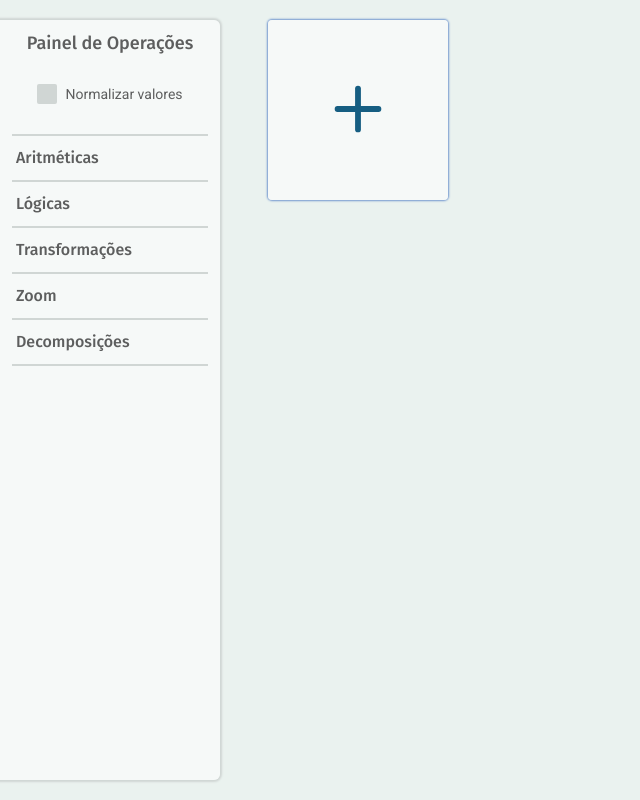
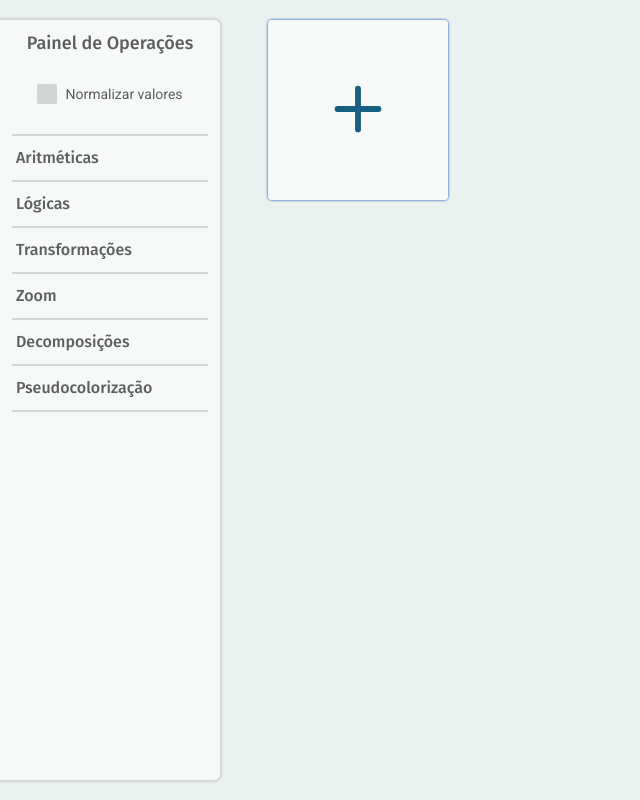
Before and after one commit to RiadOliveira/PixelForge, a React (Vite) app: page / in a window 1280 px wide. Shown: the whole page, without its empty margins (0-640 px from the left). Built offline with nearby package versions, Linux system fonts and the light colour scheme.

Commit message:
Pseudocolorization operations finished

```diff
--- a/src/components/OperationPanel/index.tsx
+++ b/src/components/OperationPanel/index.tsx
@@ -15,6 +15,10 @@ import {
   DECOMPOSITIONS,
   DecompositionsKey,
 } from 'types/operationsNames/decompositions';
+import {
+  PSEUDOCOLORIZATION_OPERATIONS,
+  PseudocolorizationKey,
+} from 'types/operationsNames/pseudocolorization';
 
 export const OperationPanel = () => {
   const { selectedImages, normalizeValues, setNormalizeValues } = useImages();
@@ -80,6 +84,16 @@ export const OperationPanel = () => {
             />
           ))}
         </Operations.Root>
+
+        <Operations.Root title="Pseudocolorização">
+          {Object.entries(PSEUDOCOLORIZATION_OPERATIONS).map(([key, value]) => (
+            <Operations.Operation
+              key={key}
+              title={value}
+              operationKey={key as PseudocolorizationKey}
+            />
+          ))}
+        </Operations.Root>
       </OperationsContainer>
     </Container>
   );
--- a/src/types/operationsNames/index.ts
+++ b/src/types/operationsNames/index.ts
@@ -1,6 +1,7 @@
 import { ARITHMETICS_OPERATIONS } from './arithmetics';
 import { DECOMPOSITIONS } from './decompositions';
 import { LOGICS_OPERATIONS } from './logics';
+import { PSEUDOCOLORIZATION_OPERATIONS } from './pseudocolorization';
 import { TRANSFORMATIONS } from './transformations';
 import { ZOOM_OPERATIONS } from './zoom';
 
@@ -10,6 +11,7 @@ export const OPERATIONS = {
   ...TRANSFORMATIONS,
   ...ZOOM_OPERATIONS,
   ...DECOMPOSITIONS,
+  ...PSEUDOCOLORIZATION_OPERATIONS,
 } as const;
 
 export type OperationKey = keyof typeof OPERATIONS;
--- /dev/null
+++ b/src/types/operationsNames/pseudocolorization.ts
@@ -0,0 +1,6 @@
+export const PSEUDOCOLORIZATION_OPERATIONS = {
+  DENSITY_SLICING: 'Fatiamento por Densidade',
+  COLOR_REDISTRIBUTION: 'Redistribuição de cores',
+};
+
+export type PseudocolorizationKey = keyof typeof PSEUDOCOLORIZATION_OPERATIONS;
--- a/src/utils/operations/decomposition/executeDecomposition.ts
+++ b/src/utils/operations/decomposition/executeDecomposition.ts
@@ -38,9 +38,20 @@ export const executeDecomposition = (
   [{ key }]: OperationData[],
   _normalizeValues: boolean,
 ) => {
-  const { width, height } = image;
-  const resultCanvasQuantity = key.length;
-  const resultCanvases = [] as CanvasData[];
+  const resultCanvasesData = generateResultCanvasesData(key.length, image);
+  updateCanvasesImageData(resultCanvasesData, image, key as DecompositionsKey);
+
+  return resultCanvasesData.map(({ canvas, context, imageData }) => {
+    context.putImageData(imageData, 0, 0);
+    return canvas;
+  });
+};
+
+const generateResultCanvasesData = (
+  resultCanvasQuantity: number,
+  { width, height }: HTMLCanvasElement,
+) => {
+  const resultCanvasesData = [] as CanvasData[];
 
   for (let ind = 0; ind < resultCanvasQuantity; ind++) {
     const canvas = document.createElement('canvas');
@@ -50,9 +61,17 @@ export const executeDecomposition = (
     const context = canvas.getContext('2d')!;
     const data = context.getImageData(0, 0, width, height);
 
-    resultCanvases.push({ canvas, context, imageData: data });
+    resultCanvasesData.push({ canvas, context, imageData: data });
   }
 
+  return resultCanvasesData;
+};
+
+const updateCanvasesImageData = (
+  resultCanvasesData: CanvasData[],
+  image: HTMLCanvasElement,
+  decompositionKey: DecompositionsKey,
+) => {
   const imageContext = image.getContext('2d')!;
   const { data: imageData } = imageContext.getImageData(
     0,
@@ -62,7 +81,7 @@ export const executeDecomposition = (
   );
 
   const { extractComponents, convertColorSpaceToImageData } =
-    DECOMPOSITION_FUNCTIONS[key as DecompositionsKey];
+    DECOMPOSITION_FUNCTIONS[decompositionKey];
 
   for (let ind = 0; ind < imageData.length; ind += 4) {
     const rgb = [imageData[ind], imageData[ind + 1], imageData[ind + 2]];
@@ -71,15 +90,10 @@ export const executeDecomposition = (
     colorSpaceData.forEach((dataValues, index) => {
       const {
         imageData: { data },
-      } = resultCanvases[index];
+      } = resultCanvasesData[index];
 
       for (let i = 0; i < 3; i++) data[ind + i] = dataValues[i];
       data[ind + 3] = 255;
     });
   }
-
-  return resultCanvases.map(({ canvas, context, imageData }) => {
-    context.putImageData(imageData, 0, 0);
-    return canvas;
-  });
 };
--- a/src/utils/operations/executeOperation.ts
+++ b/src/utils/operations/executeOperation.ts
@@ -9,6 +9,8 @@ import { ZOOM_OPERATIONS } from 'types/operationsNames/zoom';
 import { executeZoomOperation } from './zoom/executeZoomOperation';
 import { DECOMPOSITIONS } from 'types/operationsNames/decompositions';
 import { executeDecomposition } from './decomposition/executeDecomposition';
+import { PSEUDOCOLORIZATION_OPERATIONS } from 'types/operationsNames/pseudocolorization';
+import { executePseudocolorizationOperation } from './pseudocolorization/executePseudocolorizationOperation';
 
 export const executeOperation = (
   images: HTMLCanvasElement[],
@@ -31,6 +33,8 @@ const getOperationFunction = (operationKey: OperationKey) => {
       return executeZoomOperation;
     case isDecomposition(operationKey):
       return executeDecomposition;
+    case isPseudocolorization(operationKey):
+      return executePseudocolorizationOperation;
     default:
       return executeBytewiseOperation;
   }
@@ -47,3 +51,6 @@ const isZoomOperation = (operationKey: OperationKey) =>
 
 const isDecomposition = (operationKey: OperationKey) =>
   operationKey in DECOMPOSITIONS;
+
+const isPseudocolorization = (operationKey: OperationKey) =>
+  operationKey in PSEUDOCOLORIZATION_OPERATIONS;
--- /dev/null
+++ b/src/utils/operations/pseudocolorization/executePseudocolorizationOperation.ts
@@ -0,0 +1,35 @@
+import { OperationData } from 'types/operations/OperationData';
+import { handleDensitySlicingPixelsUpdate } from './handleDensitySlicingPixelsUpdate';
+import { handleColorRedistributionPixelsUpdate } from './handleColorRedistributionPixelsUpdate';
+import { PseudocolorizationKey } from 'types/operationsNames/pseudocolorization';
+
+const UPDATE_CANVAS_PIXELS_FUNCTIONS = {
+  DENSITY_SLICING: handleDensitySlicingPixelsUpdate,
+  COLOR_REDISTRIBUTION: handleColorRedistributionPixelsUpdate,
+};
+
+export const executePseudocolorizationOperation = (
+  [image]: HTMLCanvasElement[],
+  [{ key }]: OperationData[],
+  _normalizeValues: boolean,
+) => {
+  const { width, height } = image;
+
+  const resultCanvas = document.createElement('canvas');
+  resultCanvas.width = width;
+  resultCanvas.height = height;
+
+  const resultContext = resultCanvas.getContext('2d')!;
+  const resultImageData = resultContext.getImageData(0, 0, width, height);
+  const { data: resultData } = resultImageData;
+
+  const imageContext = image.getContext('2d')!;
+  const { data: imageData } = imageContext.getImageData(0, 0, width, height);
+
+  const handlePixelsUpdate =
+    UPDATE_CANVAS_PIXELS_FUNCTIONS[key as PseudocolorizationKey];
+  handlePixelsUpdate([resultData, imageData]);
+
+  resultContext.putImageData(resultImageData, 0, 0);
+  return [resultCanvas];
+};
--- /dev/null
+++ b/src/utils/operations/pseudocolorization/handleColorRedistributionPixelsUpdate.ts
@@ -0,0 +1,18 @@
+import { rgbToHsb } from 'utils/auxiliar/rgbConversions';
+import { hsv } from 'color-convert';
+
+export const handleColorRedistributionPixelsUpdate = ([
+  resultData,
+  imageData,
+]: Uint8ClampedArray[]) => {
+  for (let ind = 0; ind < imageData.length; ind += 4) {
+    const [h, s, b] = rgbToHsb([
+      imageData[ind],
+      imageData[ind + 1],
+      imageData[ind + 2],
+    ]);
+
+    const rgbaValues = [...hsv.rgb([h, s * 1.8, b * 1.5]), 255];
+    rgbaValues.forEach((value, rgbaInd) => (resultData[ind + rgbaInd] = value));
+  }
+};
--- /dev/null
+++ b/src/utils/operations/pseudocolorization/handleDensitySlicingPixelsUpdate.ts
@@ -0,0 +1,31 @@
+export const handleDensitySlicingPixelsUpdate = ([
+  resultData,
+  imageData,
+]: Uint8ClampedArray[]) => {
+  for (let ind = 0; ind < imageData.length; ind += 4) {
+    const grayValue =
+      (imageData[ind] + imageData[ind + 1] + imageData[ind + 2]) / 3;
+
+    const rgbaValues = [...extractRgbFromGrayValue(grayValue), 255];
+    rgbaValues.forEach((value, rgbaInd) => (resultData[ind + rgbaInd] = value));
+  }
+};
+
+const extractRgbFromGrayValue = (grayValue: number) => {
+  const valueReduction = Math.floor(grayValue / 64);
+  const grayValueMultiplier = (grayValue - valueReduction * 64) / 64;
+
+  const increasingValue = Math.round(grayValueMultiplier * 255);
+  const decreasingValue = 255 - increasingValue;
+
+  switch (true) {
+    case grayValue < 64:
+      return [0, 0, increasingValue];
+    case grayValue < 128:
+      return [0, increasingValue, decreasingValue];
+    case grayValue < 192:
+      return [increasingValue, decreasingValue, 0];
+    default:
+      return [decreasingValue, 0, 0];
+  }
+};
```
